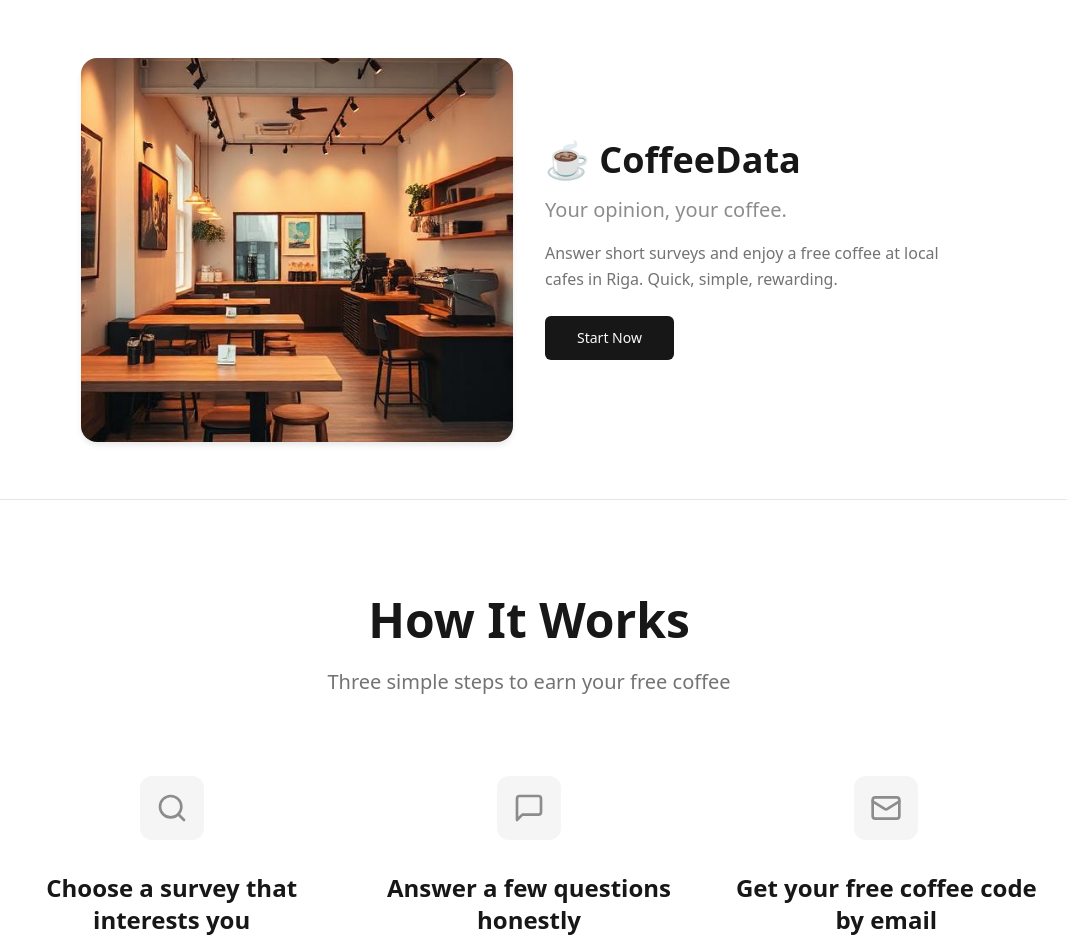
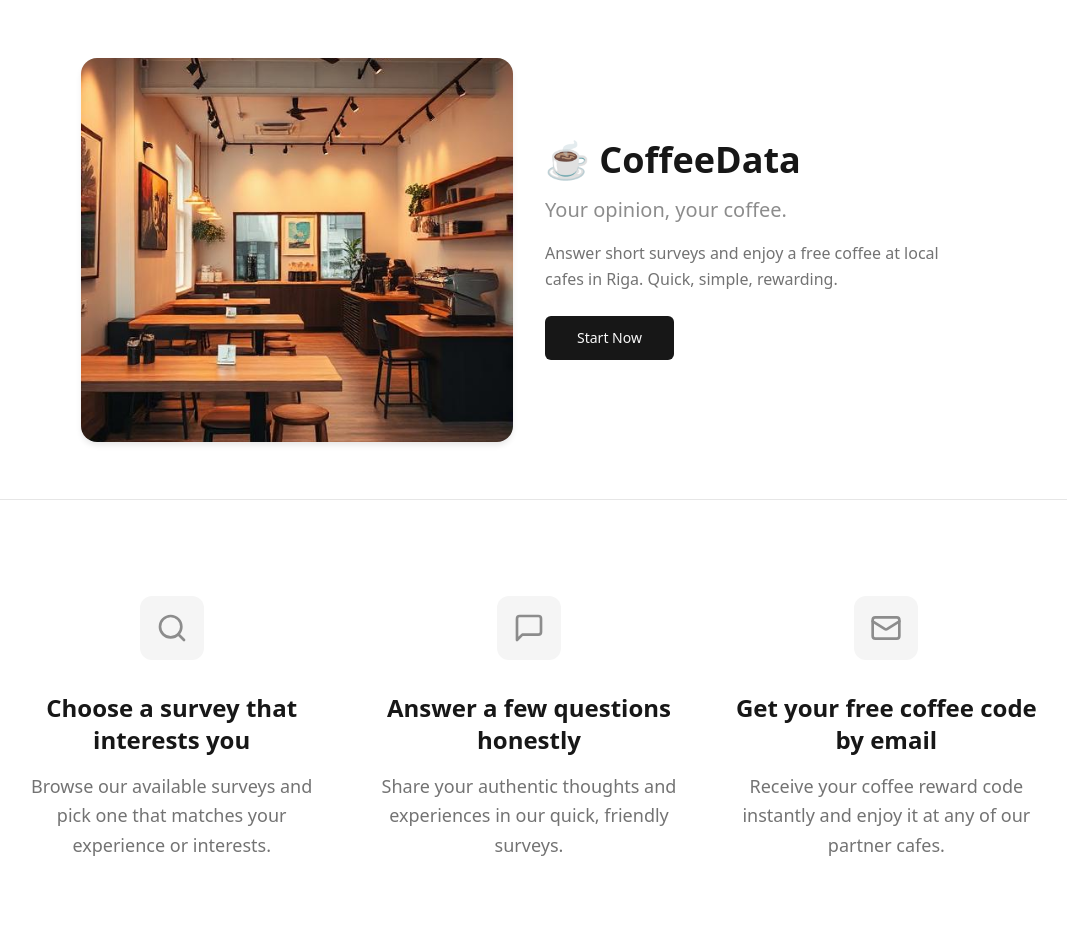
Before and after one commit to ruslansmelniks/coffee-for-opinions, a React (Vite) app: page / in a window 1280 px wide. Shown: the top 952 px of the page, without its empty margins (111-1178 px from the left). Built offline with nearby package versions, Linux system fonts and the light colour scheme.

Commit message:
Visual edit in Lovable

```diff
--- a/src/components/HowItWorks.tsx
+++ b/src/components/HowItWorks.tsx
@@ -1,42 +1,27 @@
 import { Card, CardContent } from "@/components/ui/card";
 import { Search, MessageSquare, Mail } from "lucide-react";
-
-const steps = [
-  {
+const steps = [{
   icon: Search,
   title: "Choose a survey that interests you",
   description: "Browse our available surveys and pick one that matches your experience or interests."
-  },
-  {
+}, {
   icon: MessageSquare,
   title: "Answer a few questions honestly",
   description: "Share your authentic thoughts and experiences in our quick, friendly surveys."
-  },
-  {
+}, {
   icon: Mail,
   title: "Get your free coffee code by email",
   description: "Receive your coffee reward code instantly and enjoy it at any of our partner cafes."
-  }
-];
+}];
+export const HowItWorks = () => {
+  return <section className="py-24 bg-background">
+      <div className="container px-4">
 
-export const HowItWorks = () => {
-  return (
-    <section className="py-24 bg-background">
-      <div className="container px-4">
-        <div className="text-center mb-20">
-          <h2 className="text-5xl font-bold text-foreground mb-6">
-            How It Works
-          </h2>
-          <p className="text-xl text-muted-foreground max-w-2xl mx-auto">
-            Three simple steps to earn your free coffee
-          </p>
-        </div>
 
         <div className="grid md:grid-cols-3 gap-12 max-w-5xl mx-auto">
           {steps.map((step, index) => {
           const IconComponent = step.icon;
-            return (
-              <div key={index} className="text-center group">
+          return <div key={index} className="text-center group">
                 <div className="mb-8">
                   <div className="w-16 h-16 bg-notion-light-gray rounded-xl flex items-center justify-center mx-auto group-hover:bg-notion-hover transition-colors">
                     <IconComponent className="h-8 w-8 text-notion-gray" />
@@ -51,11 +36,9 @@ export const HowItWorks = () => {
                     {step.description}
                   </p>
                 </div>
-              </div>
-            );
+              </div>;
         })}
         </div>
       </div>
-    </section>
-  );
+    </section>;
 };
```
Lines whose indentation alone changed are shown as unchanged.
